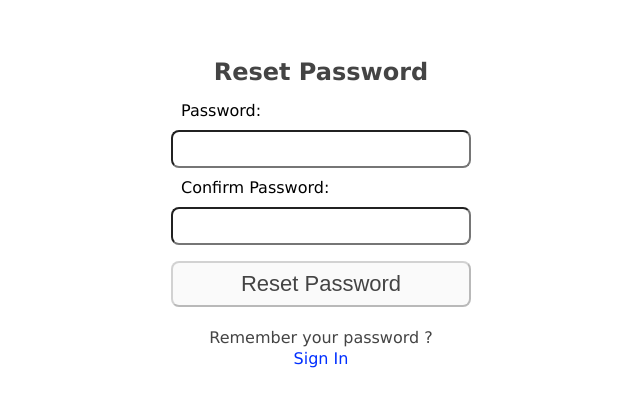
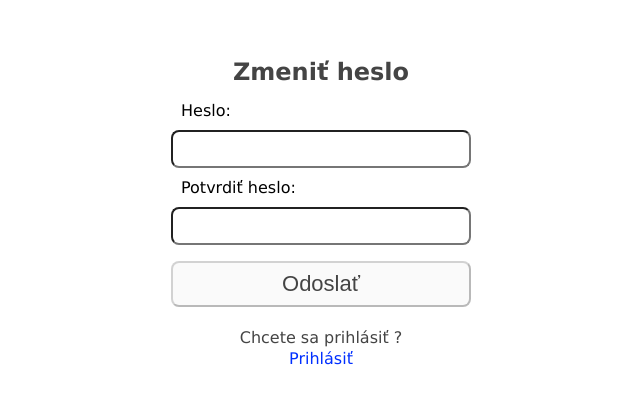
Before and after one commit to Ladislav1976/filka-website, a React (Create React App) app: page /reset_password/1 in a window 1280 px wide. Shown: the part 186-592 px from the top of the page, without its empty margins (319-959 px from the left). Built offline with nearby package versions, Linux system fonts and the light colour scheme; no server answers.

Commit message:
CSS changes

```diff
--- a/src/components/FoodItem.jsx
+++ b/src/components/FoodItem.jsx
@@ -20,7 +20,7 @@ export default function FoodItem(props) {
   }
   return (
     <>
-      {<div className={style.food} onClick={() => navigate(`/recepty/${id}${food.name}/`, { state: { foods: props.foodsURL } })}>
+      {<div className={style.food} onClick={() => navigate(`/recepty/${id}/`, { state: { foods: props.foodsURL } })}>
         <img
           className={style.image}
           loading="lazy"
--- a/src/components/SubmitFood.jsx
+++ b/src/components/SubmitFood.jsx
@@ -294,7 +294,7 @@ export default function SubmitFood(props) {
 
                             <button disabled={!validEmail ? true : false}>Odoslať</button>
 
-                             <h4>Ukážka</h4>
+                             {/* <h4>Ukážka</h4>
                             <div className={style.foodnameView}>Nazov: {name}
                             <br />
                                 <br />
@@ -317,7 +317,7 @@ export default function SubmitFood(props) {
                                 >
                                 </UrlInput>
 
-                            </div>
+                            </div>  */}
                         </form>
                         {/* <p> */}
                         {/* Spat na recept?<br /> */}
--- a/src/page/Reset.js
+++ b/src/page/Reset.js
@@ -113,7 +113,7 @@ export default function Reset() {
                     <section>
                         <h1>Žiadosť bola odoslana!</h1>
                         <p>
-                            {/* <a href="recepty">Sign In</a> */}
+                            <a href="login">Prihlásiť sa</a>
                         </p>
                     </section>
                 </main>
--- a/src/page/Resetpassword.js
+++ b/src/page/Resetpassword.js
@@ -7,6 +7,7 @@ import { useParams } from "react-router-dom";
 import CSRFToken from './CSFRToken';
 import Cookies from 'js-cookie';
 
+
 const PWD_REGEX = /^(?=.*[a-z])(?=.*[A-Z])(?=.*[0-9])(?=.*[!@#$%]).{8,24}$/;
 const RESET_URL = "reset-password/";
 
@@ -15,6 +16,7 @@ export default function Reset_password() {
     const token = useParams()
 
     const errRef = useRef();
+
 
     const [pwd, setPwd] = useState('');
     const [validPwd, setValidPwd] = useState(false);
@@ -41,7 +43,7 @@ export default function Reset_password() {
     async function handleSubmit(e) {
         e.preventDefault();
 
-         const v1 = PWD_REGEX.test(pwd);
+        const v1 = PWD_REGEX.test(pwd);
         if (!v1) {
             setErrMsg("Invalid Entry");
             return;
@@ -49,15 +51,16 @@ export default function Reset_password() {
         try {
             const response = await axios.post(RESET_URL,
 
-                { password: pwd ,confirm_password:matchPwd,
-                    reset_id:token.token
+                {
+                    password: pwd, confirm_password: matchPwd,
+                    reset_id: token.token
                 },
 
                 {
                     headers: {
 
-                                   "Content-Type": "application/json",
-                                   "X-CSRFToken": Cookies.get("csrftoken")
+                        "Content-Type": "application/json",
+                        "X-CSRFToken": Cookies.get("csrftoken")
                     },
                     withCredentials: true
                 }
@@ -79,8 +82,9 @@ export default function Reset_password() {
             else if (err.response?.status === 408) {
                 setErrMsg(`${err.data.message}`);
             }
-            else {console.log(err)
-                setErrMsg( `${err.message}`)
+            else {
+                console.log(err)
+                setErrMsg(`${err.message}`)
             }
             errRef.current.focus();
         }
@@ -101,11 +105,11 @@ export default function Reset_password() {
                 <main className={style.MainApp}>
                     <section>
                         <p ref={errRef} className={errMsg ? style.errmsg : style.offscreen} aria-live="assertive">{errMsg}</p>
-                        <h1>Reset Password</h1>
+                        <h1>Zmeniť heslo</h1>
                         <form onSubmit={handleSubmit}>
-                               <CSRFToken />
+                            <CSRFToken />
                             <label htmlFor="password">
-                                Password:
+                                Heslo:
                                 <FontAwesomeIcon icon={faCheck} className={validPwd ? style.valid : style.hide} />
                                 <FontAwesomeIcon icon={faTimes} className={validPwd || !pwd ? style.hide : style.invalid} />
                             </label>
@@ -130,7 +134,7 @@ export default function Reset_password() {
 
 
                             <label htmlFor="confirm_pwd">
-                                Confirm Password:
+                                Potvrdiť heslo:
                                 <FontAwesomeIcon icon={faCheck} className={validMatch && matchPwd ? style.valid : style.hide} />
                                 <FontAwesomeIcon icon={faTimes} className={validMatch || !matchPwd ? style.hide : style.invalid} />
                             </label>
@@ -151,13 +155,13 @@ export default function Reset_password() {
                                 Must match the first password input field.
                             </p>
 
-                            <button disabled={!validPwd || !validMatch ? true : false}>Reset Password</button>
+                            <button disabled={!validPwd || !validMatch ? true : false}>Odoslať</button>
                         </form>
                         <p>
-                            Remember your password ?<br />
+                            Chcete sa prihlásiť ?<br />
                             <span className={style.line}>
                                 {/*put router link here*/}
-                                <a href="login">Sign In</a>
+                                <a href="/login">Prihlásiť</a>
                             </span>
                         </p>
                     </section></main>
```
